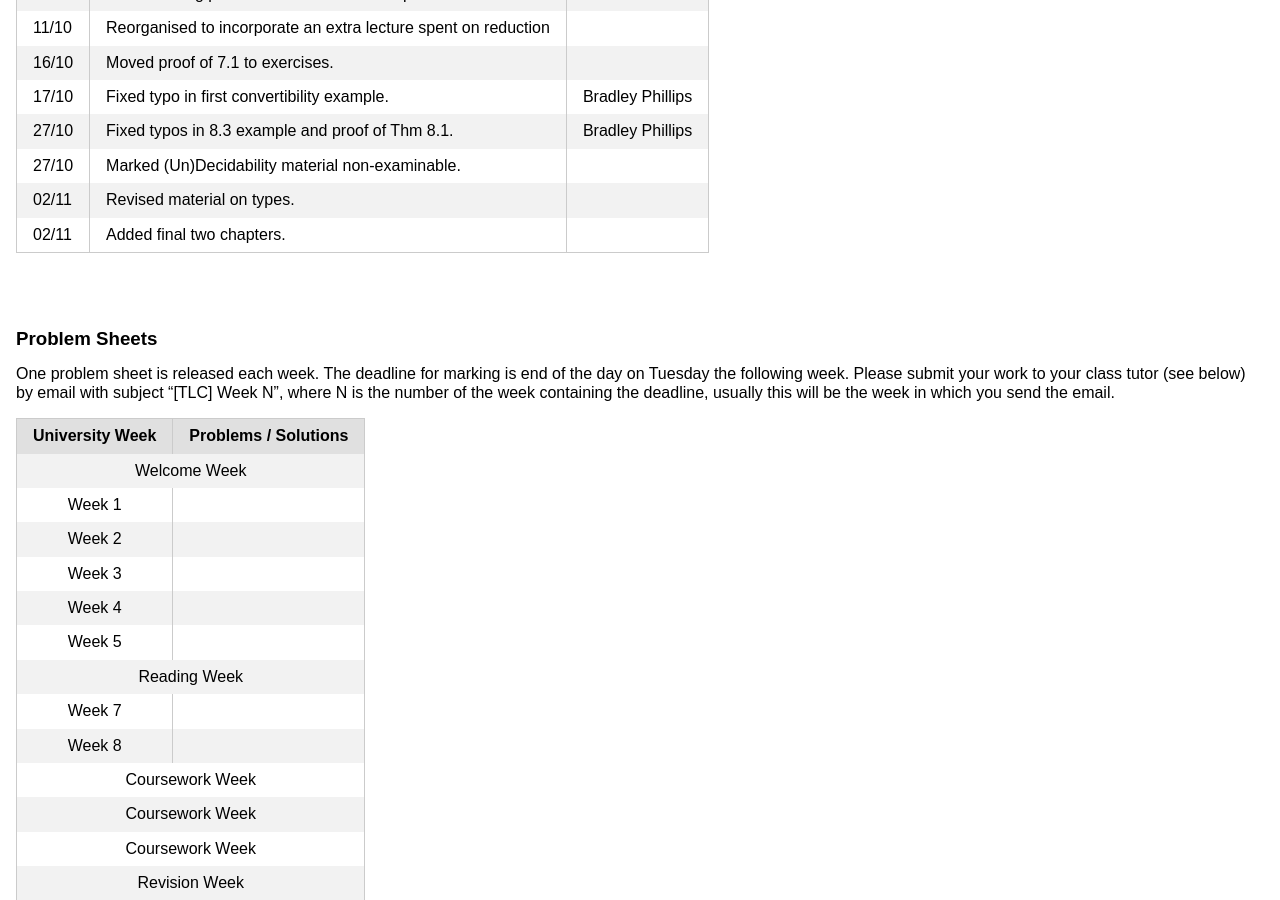
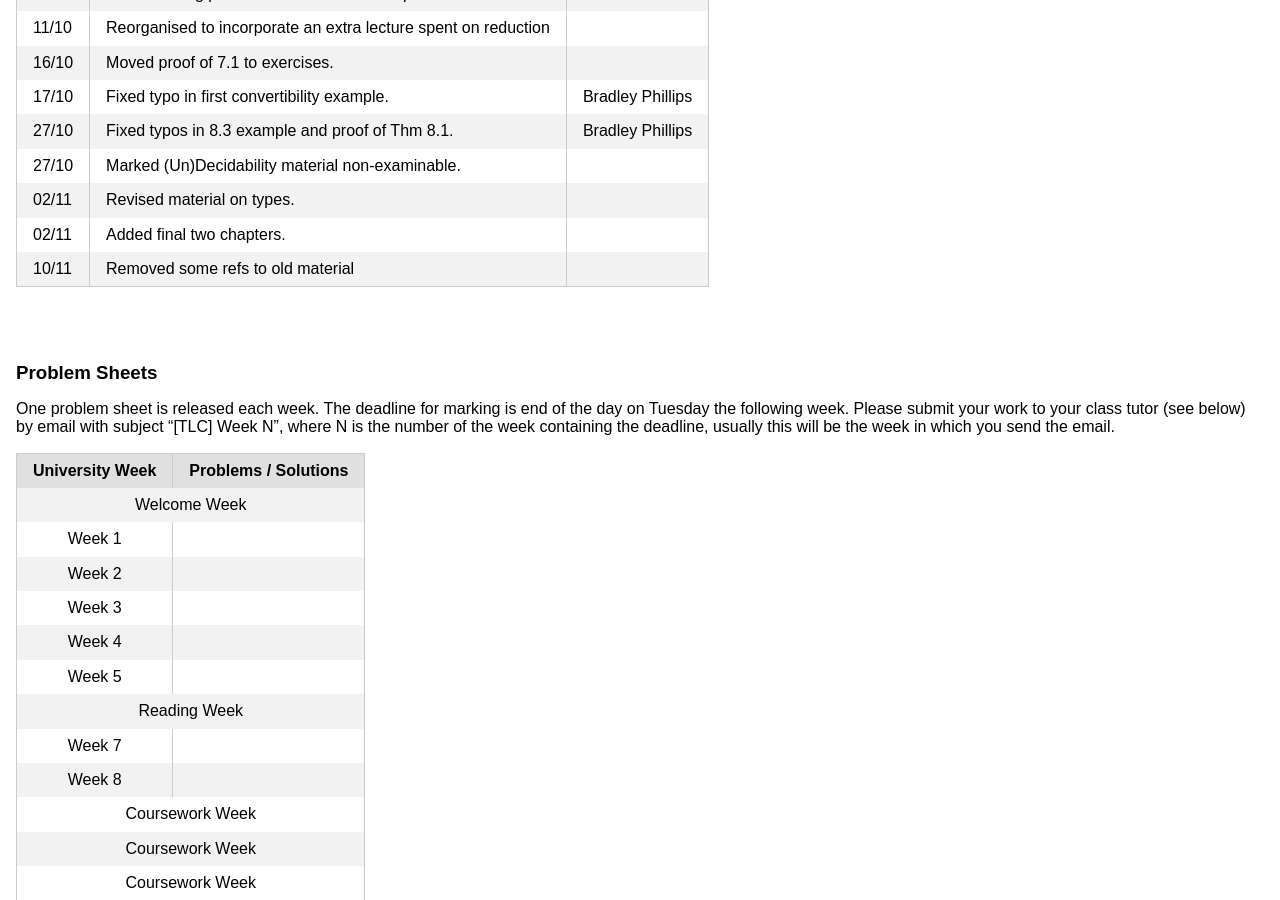
Before and after one commit to uob-coms30040/uob-coms30040.github.io, a Jekyll site: the page built from welcome.md, in a window 1280 px wide and 900 px high, scrolled down 1256 px. Built offline with Jekyll 4.4.1, drawn with Linux system fonts in a browser that asks for light colours; nearby versions of some CDN libraries.

Commit message:
changelog

```diff
--- a/welcome.md
+++ b/welcome.md
@@ -56,6 +56,7 @@ Outside of lectures and classes, if you have any questions about the material, t
     <tr><td>27/10</td><td>Marked (Un)Decidability material non-examinable.</td><td></td></tr>
     <tr><td>02/11</td><td>Revised material on types.</td><td></td></tr>
     <tr><td>02/11</td><td>Added final two chapters.</td><td></td></tr>
+    <tr><td>10/11</td><td>Removed some refs to old material</td><td></td></tr>
   </tbody>
   </table>
 
```
